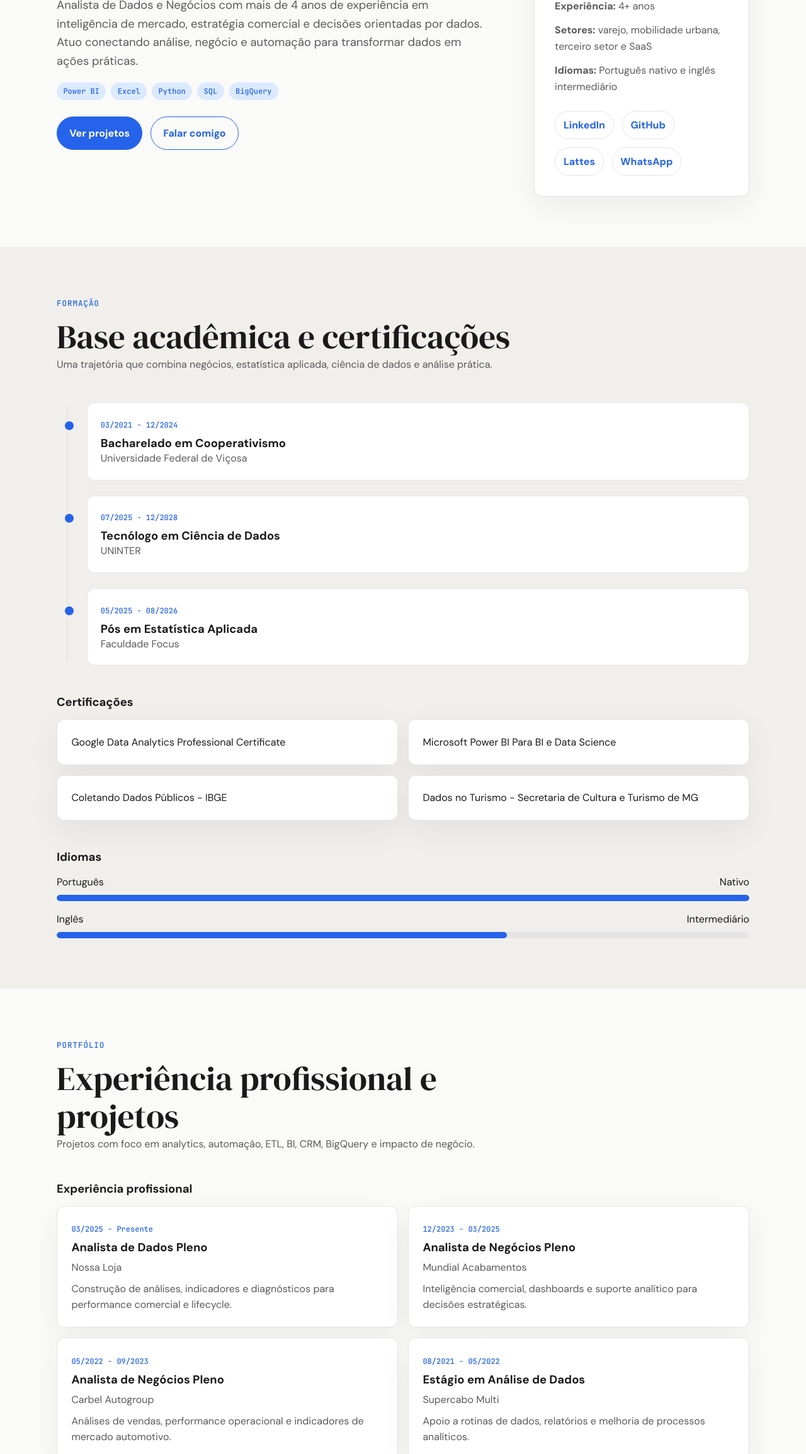
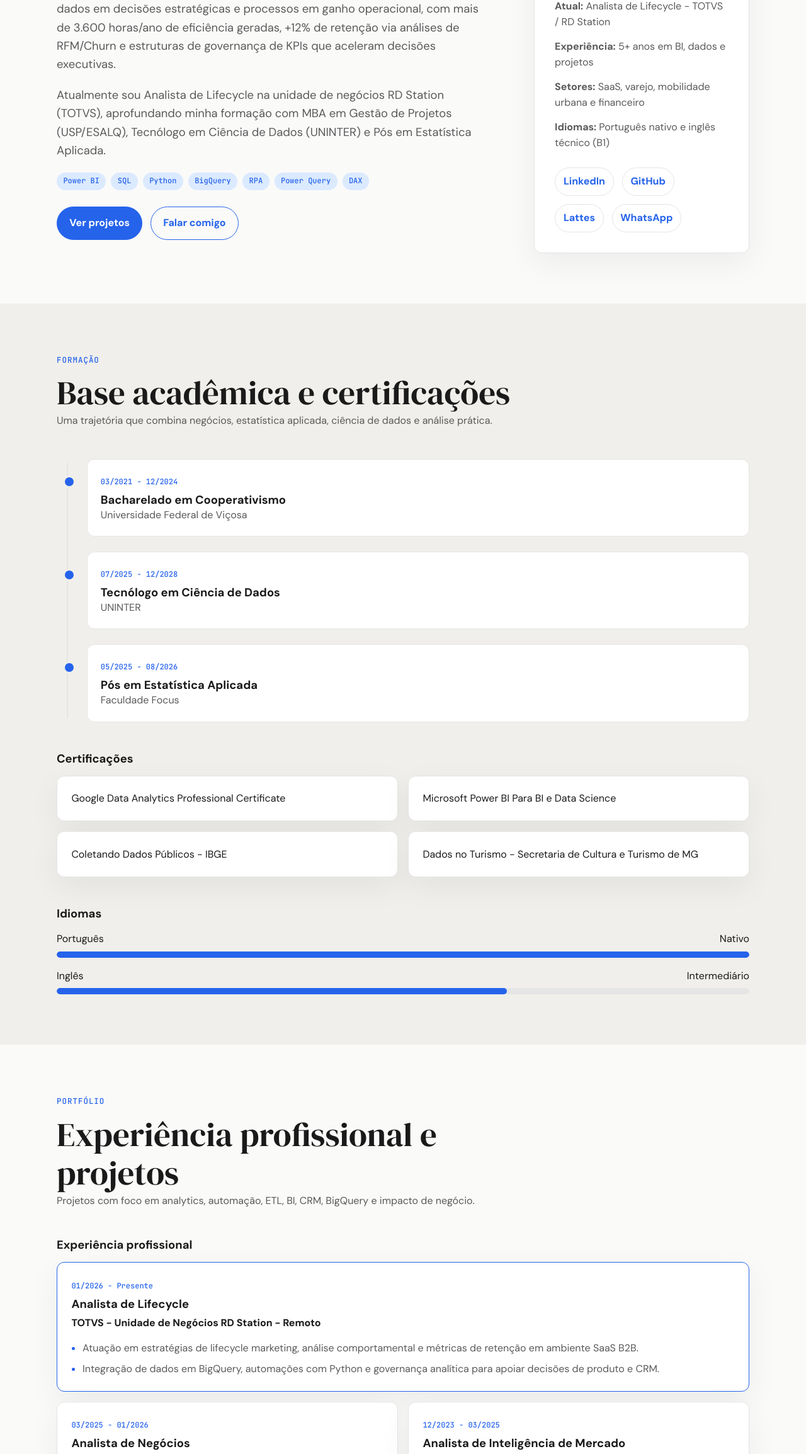
Before and after one commit to pqvinicius/portifolio-vinicius, a plain HTML site: page index.html in a window 1280 px wide. Shown: the part 491-2800 px from the top of the page at 63% size. Drawn offline with Linux system fonts and the light colour scheme.

Commit message:
feat(portfolio): refine sobre mim e experiencia profissional com dados dos resumes
- Atualiza hero/perfil para refletir cargo atual (TOTVS / RD Station) e formacao
- Substitui experiencia profissional por 5 cargos reais com locais, datas e metricas
- Estiliza role-meta/role-bullets e destaca card do cargo atual no grid

```diff
--- a/css/style.css
+++ b/css/style.css
@@ -389,6 +389,29 @@ p {
   margin-top: 0.5rem;
 }
 
+.experience-card .role-meta {
+  color: var(--text-primary);
+  font-weight: 700;
+  margin-top: 0.4rem;
+}
+
+.experience-card .role-bullets {
+  display: grid;
+  gap: 0.45rem;
+  margin-top: 0.9rem;
+  padding-left: 1.1rem;
+  color: var(--text-secondary);
+}
+
+.experience-card .role-bullets li::marker {
+  color: var(--accent);
+}
+
+.experience-card:first-child {
+  grid-column: 1 / -1;
+  border-color: var(--accent);
+}
+
 .project-card a {
   display: inline-block;
   font-weight: 700;
--- a/index.html
+++ b/index.html
@@ -40,20 +40,29 @@
     <section class="hero section" id="sobre">
       <div class="container hero-grid">
         <div class="hero-content">
-          <p class="eyebrow">Analista de Dados e Negócios</p>
+          <p class="eyebrow">Analista de Lifecycle | Data &amp; Projects</p>
           <h1>Vinicius Xavier de Lima</h1>
           <p class="hero-text">
-            Analista de Dados e Negócios com mais de 4 anos de experiência em inteligência de mercado,
-            estratégia comercial e decisões orientadas por dados. Atuo conectando análise, negócio e
-            automação para transformar dados em ações práticas.
+            Analista de Dados e Projetos com mais de 5 anos de experiência atuando na ponte entre BI,
+            automação (Python/RPA) e gestão de projetos. Transformo dados em decisões estratégicas e
+            processos em ganho operacional, com mais de 3.600 horas/ano de eficiência geradas, +12% de
+            retenção via análises de RFM/Churn e estruturas de governança de KPIs que aceleram decisões
+            executivas.
+          </p>
+          <p class="hero-text">
+            Atualmente sou Analista de Lifecycle na unidade de negócios RD Station (TOTVS), aprofundando
+            minha formação com MBA em Gestão de Projetos (USP/ESALQ), Tecnólogo em Ciência de Dados
+            (UNINTER) e Pós em Estatística Aplicada.
           </p>
 
           <div class="tag-list" aria-label="Especialidades">
             <span class="tag">Power BI</span>
-            <span class="tag">Excel</span>
+            <span class="tag">SQL</span>
             <span class="tag">Python</span>
-            <span class="tag">SQL</span>
             <span class="tag">BigQuery</span>
+            <span class="tag">RPA</span>
+            <span class="tag">Power Query</span>
+            <span class="tag">DAX</span>
           </div>
 
           <div class="hero-actions">
@@ -67,9 +76,10 @@
           <h2>Perfil rápido</h2>
           <ul class="profile-list">
             <li><strong>Localização:</strong> Viçosa, MG</li>
-            <li><strong>Experiência:</strong> 4+ anos</li>
-            <li><strong>Setores:</strong> varejo, mobilidade urbana, terceiro setor e SaaS</li>
-            <li><strong>Idiomas:</strong> Português nativo e inglês intermediário</li>
+            <li><strong>Atual:</strong> Analista de Lifecycle - TOTVS / RD Station</li>
+            <li><strong>Experiência:</strong> 5+ anos em BI, dados e projetos</li>
+            <li><strong>Setores:</strong> SaaS, varejo, mobilidade urbana e financeiro</li>
+            <li><strong>Idiomas:</strong> Português nativo e inglês técnico (B1)</li>
           </ul>
           <div class="quick-links">
             <a href="https://www.linkedin.com/in/viniciusxdelima" target="_blank" rel="noopener">LinkedIn</a>
@@ -152,28 +162,61 @@
         <h3 class="subsection-title">Experiência profissional</h3>
         <div class="experience-grid">
           <article class="card experience-card">
-            <span class="timeline-date">03/2025 - Presente</span>
-            <h3>Analista de Dados Pleno</h3>
-            <p>Nossa Loja</p>
-            <p>Construção de análises, indicadores e diagnósticos para performance comercial e lifecycle.</p>
+            <span class="timeline-date">01/2026 - Presente</span>
+            <h3>Analista de Lifecycle</h3>
+            <p class="role-meta">TOTVS - Unidade de Negócios RD Station - Remoto</p>
+            <ul class="role-bullets">
+              <li>Atuação em estratégias de lifecycle marketing, análise comportamental e métricas de retenção em ambiente SaaS B2B.</li>
+              <li>Integração de dados em BigQuery, automações com Python e governança analítica para apoiar decisões de produto e CRM.</li>
+            </ul>
           </article>
+
+          <article class="card experience-card">
+            <span class="timeline-date">03/2025 - 01/2026</span>
+            <h3>Analista de Negócios</h3>
+            <p class="role-meta">NL Tintas e Ferragens (Nossa Loja) - Viçosa, MG</p>
+            <ul class="role-bullets">
+              <li>Liderou padronização e automação (RPA Python + Power Query, ERP CITEL/AUTCOM) em financeiro, fiscal, e-commerce, comercial e logística, economizando 300 horas/mês.</li>
+              <li>Estruturou painel de governança de KPIs por mix/fornecedor, suportando renegociações e gerando +15% de ROI na carteira priorizada.</li>
+              <li>Coordenou projeto cross-funcional (Marketing, Comercial, CRM) com análise de RFM/Churn, alcançando +12% na taxa de recompra.</li>
+              <li>Implantou dashboard executivo (DRE tático, margem por SKU/loja, ruptura, giro) com -25% no tempo de fechamento, +8 a 12% em conversão e -18% em ruptura.</li>
+              <li>Reportou direto à diretoria e coordenou time de 2 pessoas com backlog Kanban, SLAs e documentação dos fluxos analíticos.</li>
+            </ul>
+          </article>
+
           <article class="card experience-card">
             <span class="timeline-date">12/2023 - 03/2025</span>
-            <h3>Analista de Negócios Pleno</h3>
-            <p>Mundial Acabamentos</p>
-            <p>Inteligência comercial, dashboards e suporte analítico para decisões estratégicas.</p>
+            <h3>Analista de Inteligência de Mercado</h3>
+            <p class="role-meta">Mundial Acabamentos - Viçosa, MG</p>
+            <ul class="role-bullets">
+              <li>Orquestrou expansão de canais digitais com base em análise de mercado, gerando +200% de crescimento na receita mensal.</li>
+              <li>Estruturou e lançou a operação "Mundial Digital", que produziu mais de 600 leads qualificados, 5% de conversão e ticket médio de R$ 1.800.</li>
+              <li>Implementou solução de BI com dashboards dinâmicos, reduzindo em 50% o tempo de geração de relatórios.</li>
+              <li>Desenvolveu automação Excel (VBA + Power Query) e chatbot BLIP, cortando em 60% o tempo de resposta comercial.</li>
+            </ul>
           </article>
+
           <article class="card experience-card">
-            <span class="timeline-date">05/2022 - 09/2023</span>
-            <h3>Analista de Negócios Pleno</h3>
-            <p>Carbel Autogroup</p>
-            <p>Análises de vendas, performance operacional e indicadores de mercado automotivo.</p>
+            <span class="timeline-date">05/2021 - 11/2023</span>
+            <h3>Analista de Negócios</h3>
+            <p class="role-meta">UseCar Brasil - Belo Horizonte, MG / Remoto</p>
+            <ul class="role-bullets">
+              <li>Reestruturou a área de Contas a Receber com novas políticas, processos e KPIs, reduzindo a inadimplência em 15%.</li>
+              <li>Criou modelo de risco de crédito (Regressão Logística) que recuperou mais de R$ 200 mil e orientou áreas Jurídica e Financeira.</li>
+              <li>Otimizou pipelines ETL (Pentaho) integrando Azure e BigQuery, com +40% de performance e maior confiabilidade dos dados.</li>
+              <li>Atuou como ponto focal da área financeira, traduzindo necessidades de negócio em insights acionáveis.</li>
+            </ul>
           </article>
+
           <article class="card experience-card">
-            <span class="timeline-date">08/2021 - 05/2022</span>
+            <span class="timeline-date">08/2020 - 05/2021</span>
             <h3>Estágio em Análise de Dados</h3>
-            <p>Supercabo Multi</p>
-            <p>Apoio a rotinas de dados, relatórios e melhoria de processos analíticos.</p>
+            <p class="role-meta">Supercabo Multi - Viçosa, MG</p>
+            <ul class="role-bullets">
+              <li>Identificou padrões comportamentais em mais de 10 mil atendimentos, elevando a retenção de clientes em 60%.</li>
+              <li>Reduziu em 30% as violações de SLA e aumentou o NPS em 15 pontos com ações corretivas baseadas em dados.</li>
+              <li>Construiu análises em Excel e dashboards em Power BI para apoiar decisões operacionais e de atendimento.</li>
+            </ul>
           </article>
         </div>
 
```
